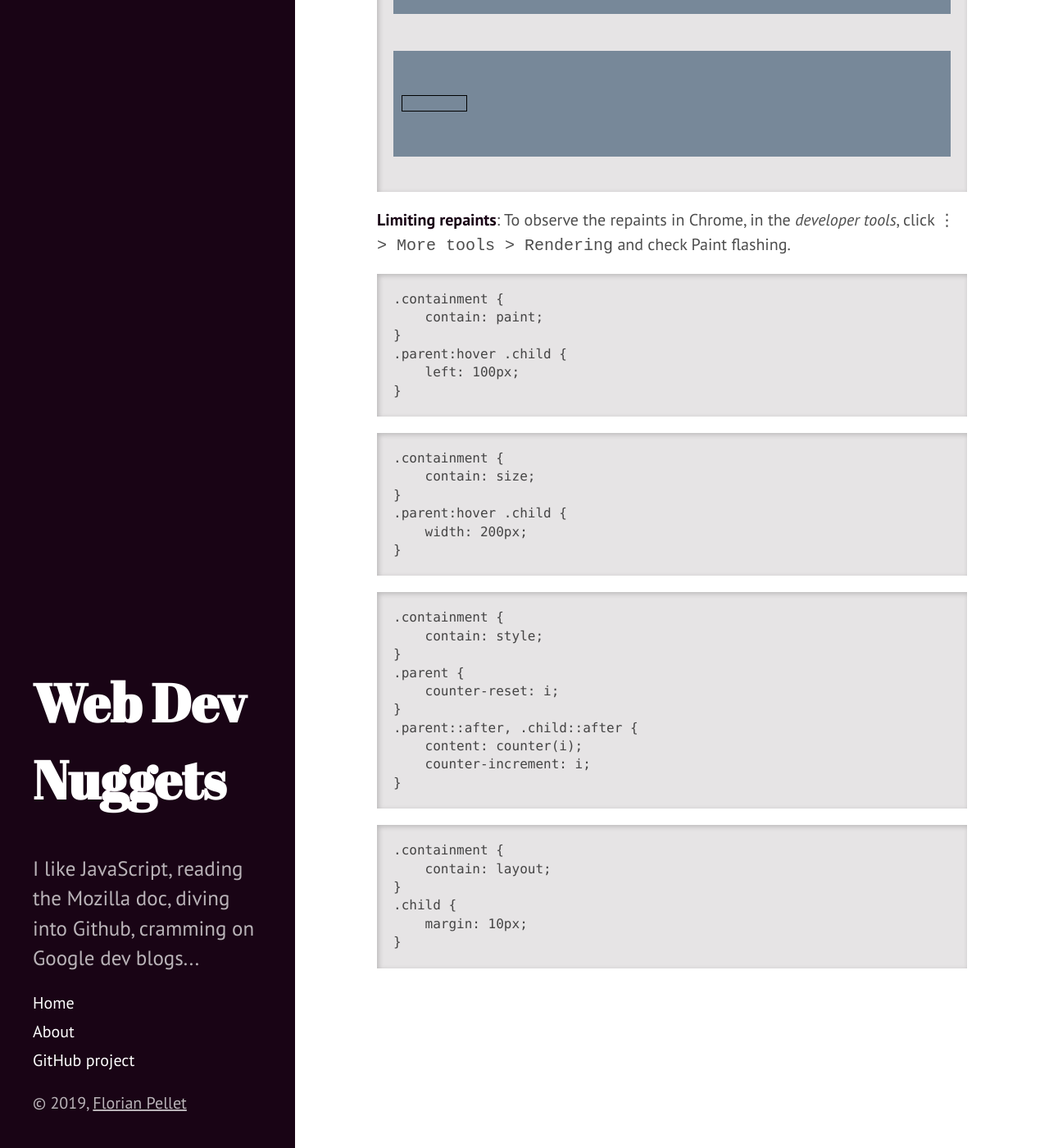
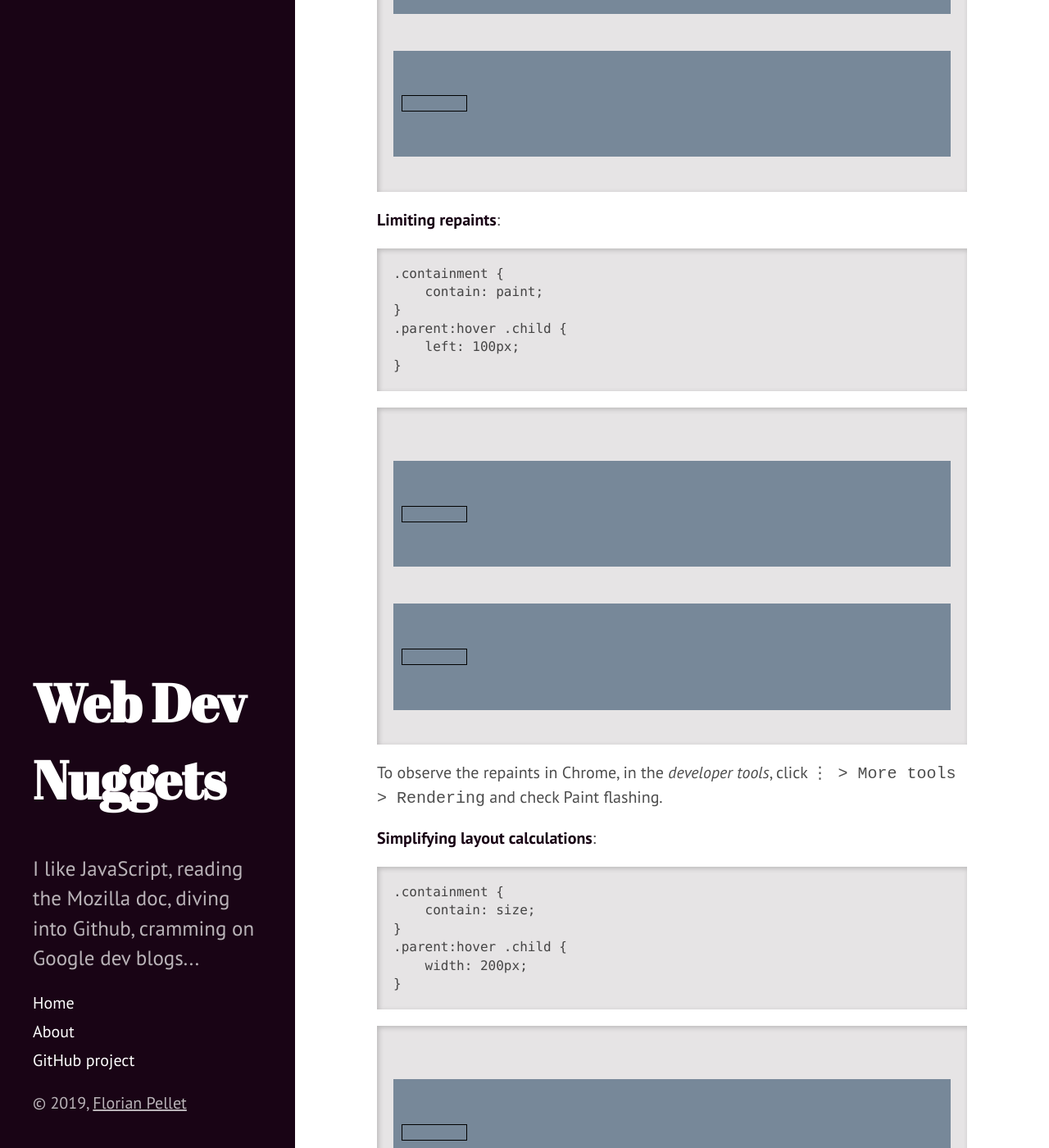
Before and after one commit to Sheraff/TIL, a Jekyll site: the page built from _posts/2019-08-12-CSS-contain-property.md, in a window 1280 px wide and 1400 px high, scrolled down 1612 px. Shown: the whole window at 82% size. Built offline with Jekyll 4.4.1, drawn with Linux system fonts in a browser that asks for light colours; some of the changed text lies outside the part shown.

Commit message:
Update 2019-08-12-CSS-contain-property.md

````diff
--- a/_posts/2019-08-12-CSS-contain-property.md
+++ b/_posts/2019-08-12-CSS-contain-property.md
@@ -37,12 +37,12 @@ To demonstrate the different possibilities, let's set up a basic DOM and stylesh
     width: 80px;
 }
 ```
-<pre>
+<pre class='demo setup'>
     <style>
-        .parent {
+        .demo .parent {
             background-color: lightslategray;
         }
-        .child {
+        .demo .child {
             box-shadow: inset 0 0 0 1px black;
             margin: 10px;
             height: 20px;
@@ -67,6 +67,26 @@ To observe the repaints in Chrome, in the *developer tools*, click <kbd>⋮ > Mo
     left: 100px;
 }
 ```
+<pre class='demo paint'>
+    <style>
+        .demo.paint .containment {
+            contain: paint;
+        }
+        .demo.paint .parent:hover .child {
+            left: 100px;
+        }
+    </style>
+    <div class='parent'>
+        <div class='child'></div>
+    </div>
+    <div class='parent containment'>
+        <div class='child'></div>
+    </div>
+</pre>
+
+To observe the repaints in Chrome, in the *developer tools*, click <kbd>⋮ > More tools > Rendering</kbd> and check Paint flashing.
+
+**Simplifying layout calculations**:
 
 ```CSS
 .containment {
@@ -76,6 +96,24 @@ To observe the repaints in Chrome, in the *developer tools*, click <kbd>⋮ > Mo
     width: 200px;
 }
 ```
+<pre class='demo size'>
+    <style>
+        .demo.size .containment {
+            contain: size;
+        }
+        .demo.size .parent:hover .child {
+            width: 200px;
+        }
+    </style>
+    <div class='parent'>
+        <div class='child'></div>
+    </div>
+    <div class='parent containment'>
+        <div class='child'></div>
+    </div>
+</pre>
+
+**Simplifying CSS scopes side-effects**:
 
 ```CSS
 .containment {
@@ -89,6 +127,28 @@ To observe the repaints in Chrome, in the *developer tools*, click <kbd>⋮ > Mo
     counter-increment: i;
 }
 ```
+<pre class='demo style'>
+    <style>
+        .demo.style .containment {
+            contain: style;
+        }
+        .demo.style .parent {
+            counter-reset: i;
+        }
+        .demo.style .parent::after, .demo.style .child::after {
+            content: counter(i);
+            counter-increment: i;
+        }
+    </style>
+    <div class='parent'>
+        <div class='child'></div>
+    </div>
+    <div class='parent containment'>
+        <div class='child'></div>
+    </div>
+</pre>
+
+**Limiting reflows**:
 
 ```CSS
 .containment {
@@ -98,3 +158,21 @@ To observe the repaints in Chrome, in the *developer tools*, click <kbd>⋮ > Mo
     margin: 10px;
 }
 ```
+<pre class='demo layout'>
+    <style>
+        .demo.layout .containment {
+            contain: layout;
+        }
+        .demo.layout .child {
+            margin: 10px;
+        }
+    </style>
+    <div class='parent'>
+        <div class='child'></div>
+    </div>
+    <div class='parent containment'>
+        <div class='child'></div>
+    </div>
+</pre>
+
+[triggers](https://csstriggers.com/)
````
Also changed, not shown: other parts of _posts/2019-08-12-CSS-contain-property.md (+1 -1 lines).
